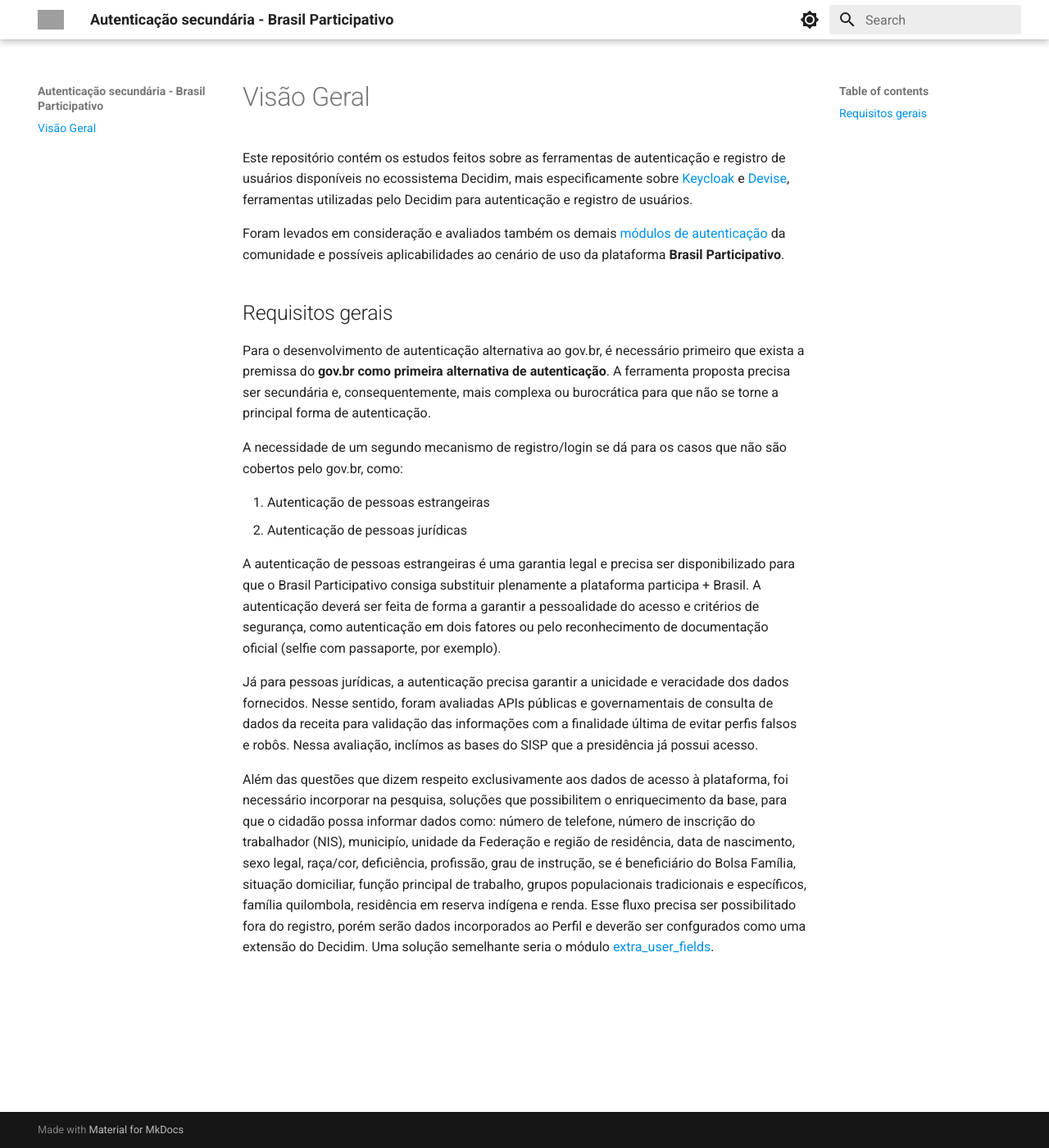
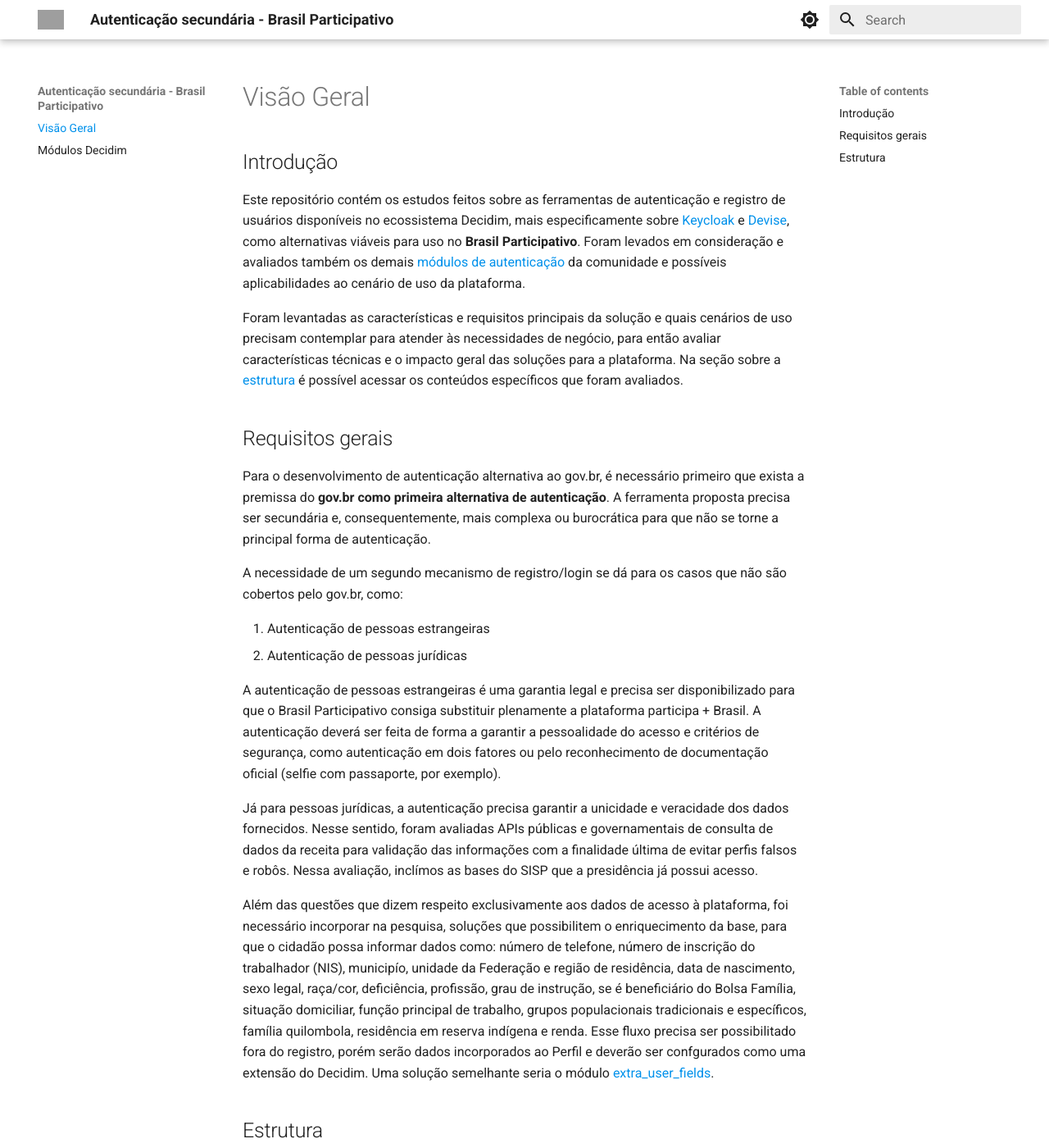
Before and after one commit to lappis-unb/documentacao2, an MkDocs documentation site: the page built from docs/index.md, in a window 1280 px wide and 1400 px high. Shown: the whole window at 82% size. Built offline with MkDocs 1.6.1 and Material for MkDocs 9.7.7, drawn with Linux system fonts in a browser that asks for light colours; some of the changed text lies outside the part shown; grey boxes are pictures that could not be loaded.

Commit message:
adiciona página de módulos

```diff
--- a/docs/index.md
+++ b/docs/index.md
@@ -1,7 +1,8 @@
+## Introdução
 
-Este repositório contém os estudos feitos sobre as ferramentas de autenticação e registro de usuários disponíveis no ecossistema Decidim, mais especificamente sobre [Keycloak](https://www.keycloak.org/) e [Devise](https://github.com/heartcombo/devise), ferramentas utilizadas pelo Decidim para autenticação e registro de usuários.
+Este repositório contém os estudos feitos sobre as ferramentas de autenticação e registro de usuários disponíveis no ecossistema Decidim, mais especificamente sobre [Keycloak](https://www.keycloak.org/) e [Devise](https://github.com/heartcombo/devise), como alternativas viáveis para uso no **Brasil Participativo**. Foram levados em consideração e avaliados também os demais [módulos de autenticação](https://decidim.org/modules/#auth) da comunidade e possíveis aplicabilidades ao cenário de uso da plataforma.
 
-Foram levados em consideração e avaliados também os demais [módulos de autenticação](https://decidim.org/modules/#auth) da comunidade e possíveis aplicabilidades ao cenário de uso da plataforma **Brasil Participativo**.
+Foram levantadas as características e requisitos principais da solução e quais cenários de uso precisam contemplar para atender às necessidades de negócio, para então avaliar características técnicas e o impacto geral das soluções para a plataforma. Na seção sobre a [estrutura](#estrutura) é possível acessar os conteúdos específicos que foram avaliados.
 
 ## Requisitos gerais
 
@@ -18,3 +19,12 @@
 Já para pessoas jurídicas, a autenticação precisa garantir a unicidade e veracidade dos dados fornecidos. Nesse sentido, foram avaliadas APIs públicas e governamentais de consulta de dados da receita para validação das informações com a finalidade última de evitar perfis falsos e robôs. Nessa avaliação, inclímos as bases do SISP que a presidência já possui acesso.
 
 Além das questões que dizem respeito exclusivamente aos dados de acesso à plataforma, foi necessário incorporar na pesquisa, soluções que possibilitem o enriquecimento da base, para que o cidadão possa informar dados como: número de telefone, número de inscrição do trabalhador (NIS), municipío, unidade da Federação e região de residência, data de nascimento, sexo legal, raça/cor, deficiência, profissão, grau de instrução, se é beneficiário do Bolsa Família, situação domiciliar, função principal de trabalho, grupos populacionais tradicionais e específicos, família quilombola, residência em reserva indígena e renda. Esse fluxo precisa ser possibilitado fora do registro, porém serão dados incorporados ao Perfil e deverão ser confgurados como uma extensão do Decidim. Uma solução semelhante seria o módulo [extra_user_fields](https://github.com/PopulateTools/decidim-module-extra_user_fields).
+
+## Estrutura
+
+A análise foi dividida em 4 tópicos principais:
+
+1. **Avaliação curta dos módulos do Decidim:** elencar soluções que podem ser utilizados no contexto da plataforma Brasil Participativo para autenticação e cadastro de usuários e compreender os porquês da seleção de Keycloack e Devise.
+2. **Avaliação mais detalhada do Keycloak:** contextos e aplicabilidades da plataforma da solução e os implicações do uso do Keycloak para autenticação na plataforma.
+3. **Avaliação do uso do Devise/Rails:** análise do uso da estrutura de autenticação do próprio Decidim (que utiliza o Devise) e avaliação da incorporação de novos atributos ao perfil do usuário.
+4. **Definições alcançadas:** Resultados alcançados com o estudo e definições dos requisitos técnicos e de negócio pensados para a solução proposta.
--- a/mkdocs.yml
+++ b/mkdocs.yml
@@ -32,3 +32,4 @@
 
 nav:
   - Visão Geral: 'index.md'
+  - Módulos Decidim: 'modulos.md'
```
Also changed, not shown: docs/modulos.md (added, +21 -0 lines).
